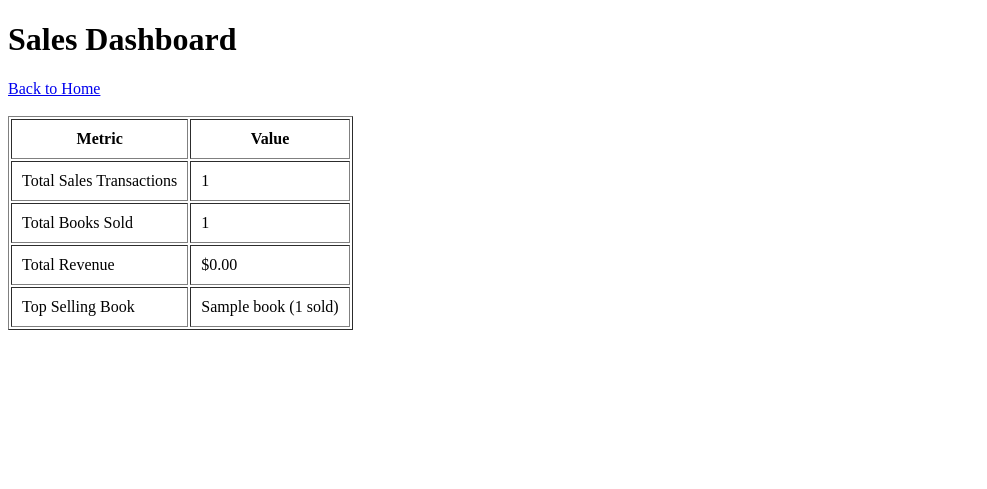
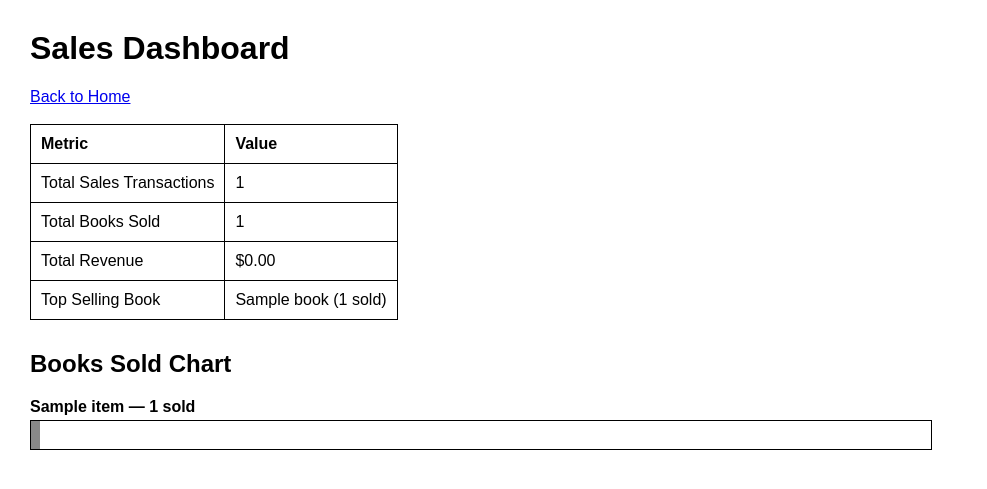
Before and after one commit to jospina07/noble-bookstore, a Flask app: template templates/dashboard.html in a window 1280 px wide. Shown: the top 489 px of the page, without its empty margins (0-987 px from the left). Run offline with Flask 3, Linux system fonts and the light colour scheme; the template is opened without the code that fills it: most values are stand-ins (such as "Sample title", 1, 10 or a date in 2020).

Commit message:
Added visual sales chart to dashboard

```diff
--- a/templates/dashboard.html
+++ b/templates/dashboard.html
@@ -4,6 +4,54 @@
     <meta charset="UTF-8">
     <meta name="viewport" content="width=device-width, initial-scale=1.0">
     <title>Sales Dashboard</title>
+    <style>
+        body {
+            font-family: Arial, sans-serif;
+            margin: 30px;
+        }
+
+        table {
+            border-collapse: collapse;
+            margin-bottom: 30px;
+        }
+
+        th, td {
+            border: 1px solid black;
+            padding: 10px;
+            text-align: left;
+        }
+
+        .chart-section {
+            margin-top: 30px;
+            max-width: 900px;
+        }
+
+        .chart-row {
+            margin-bottom: 16px;
+        }
+
+        .chart-label {
+            font-weight: bold;
+            margin-bottom: 4px;
+        }
+
+        .chart-bar-wrap {
+            width: 100%;
+            border: 1px solid black;
+            height: 28px;
+        }
+
+        .chart-bar {
+            height: 100%;
+            background-color: #888;
+            color: white;
+            line-height: 28px;
+            padding-left: 8px;
+            box-sizing: border-box;
+            white-space: nowrap;
+            overflow: hidden;
+        }
+    </style>
 </head>
 <body>
     <h1>Sales Dashboard</h1>
@@ -11,7 +59,7 @@
     <a href="/">Back to Home</a>
     <br><br>
 
-    <table border="1" cellpadding="10">
+    <table>
         <tr>
             <th>Metric</th>
             <th>Value</th>
@@ -39,5 +87,24 @@
             </td>
         </tr>
     </table>
+
+    <div class="chart-section">
+        <h2>Books Sold Chart</h2>
+
+        {% if chart_data %}
+            {% for item in chart_data %}
+                <div class="chart-row">
+                    <div class="chart-label">{{ item.title }} — {{ item.total_sold }} sold</div>
+                    <div class="chart-bar-wrap">
+                        <div class="chart-bar" style="width: {{ item.width_percent }}%;">
+                            {{ item.width_percent }}%
+                        </div>
+                    </div>
+                </div>
+            {% endfor %}
+        {% else %}
+            <p>No sales data available yet.</p>
+        {% endif %}
+    </div>
 </body>
 </html>
```
Also changed, not shown: routes/book_routes.py (+27 -1 lines).
